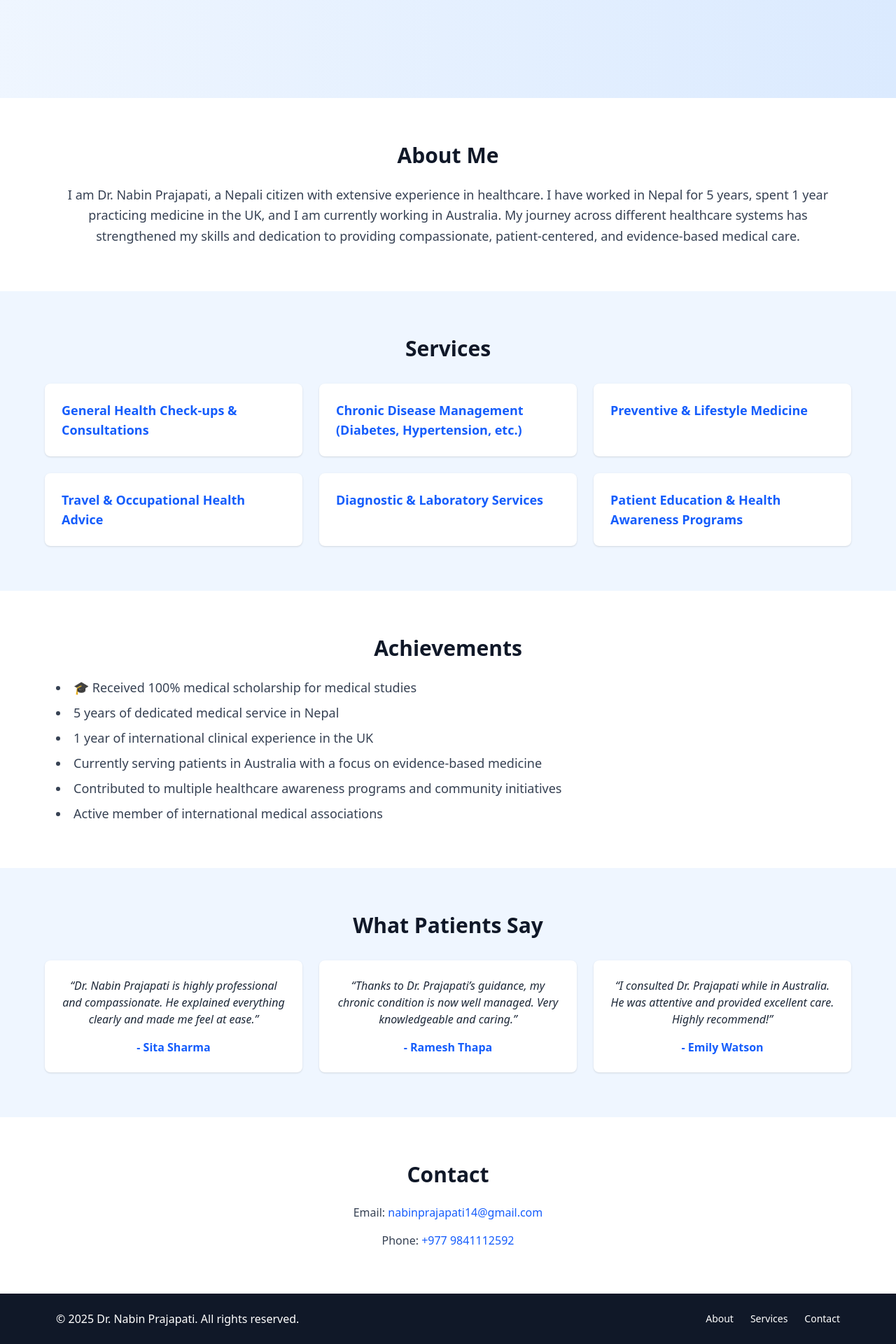
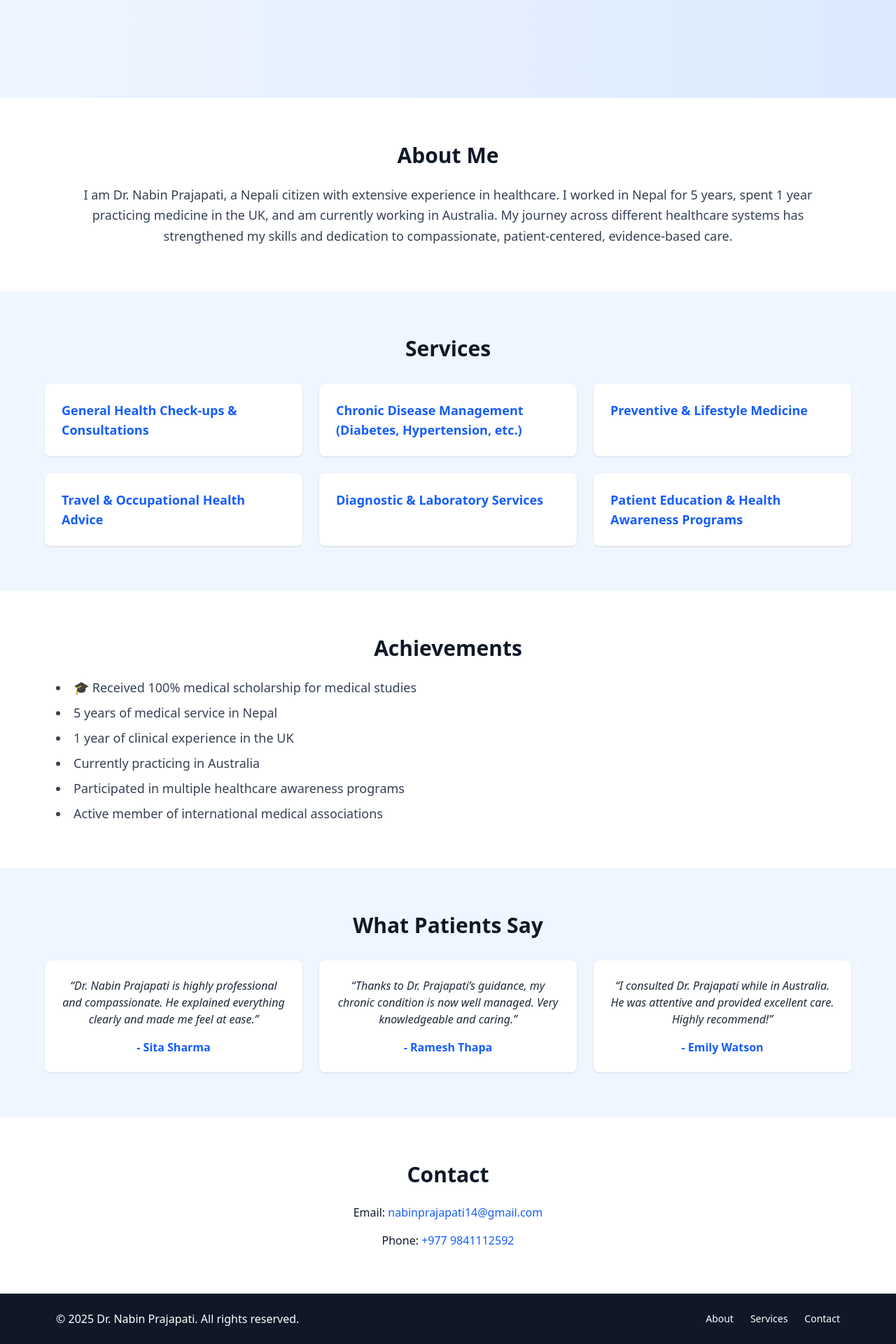
Before and after one commit to sabinpr/Nabin-Portfolio, a React (Vite) app: page / in a window 1280 px wide. Shown: the part 660-2580 px from the top of the page at 70% size. Built offline with nearby package versions, Linux system fonts and the light colour scheme.

Commit message:
Light and dark mode

```diff
--- a/src/components/About.jsx
+++ b/src/components/About.jsx
@@ -1,17 +1,13 @@
 export default function About() {
   return (
-    <section
-      id="about"
-      className="max-w-6xl mx-auto px-4 py-16 transition-colors duration-300"
-    >
+    <section id="about" className="max-w-6xl mx-auto px-4 py-16">
       <h2 className="text-3xl font-bold mb-6 text-center">About Me</h2>
       <p className="text-lg leading-relaxed text-gray-700 dark:text-gray-300 text-center">
         I am Dr. Nabin Prajapati, a Nepali citizen with extensive experience in
-        healthcare. I have worked in Nepal for 5 years, spent 1 year practicing
-        medicine in the UK, and I am currently working in Australia. My journey
+        healthcare. I worked in Nepal for 5 years, spent 1 year practicing
+        medicine in the UK, and am currently working in Australia. My journey
         across different healthcare systems has strengthened my skills and
-        dedication to providing compassionate, patient-centered, and
-        evidence-based medical care.
+        dedication to compassionate, patient-centered, evidence-based care.
       </p>
     </section>
   );
--- a/src/components/Achievements.jsx
+++ b/src/components/Achievements.jsx
@@ -1,22 +1,13 @@
 export default function Achievements() {
   return (
-    <section
-      id="achievements"
-      className="max-w-6xl mx-auto px-4 py-16 transition-colors duration-300"
-    >
+    <section id="achievements" className="max-w-6xl mx-auto px-4 py-16">
       <h2 className="text-3xl font-bold mb-6 text-center">Achievements</h2>
       <ul className="list-disc list-inside text-lg text-gray-700 dark:text-gray-300 space-y-2">
         <li>🎓 Received 100% medical scholarship for medical studies</li>
-        <li>5 years of dedicated medical service in Nepal</li>
-        <li>1 year of international clinical experience in the UK</li>
-        <li>
-          Currently serving patients in Australia with a focus on evidence-based
-          medicine
-        </li>
-        <li>
-          Contributed to multiple healthcare awareness programs and community
-          initiatives
-        </li>
+        <li>5 years of medical service in Nepal</li>
+        <li>1 year of clinical experience in the UK</li>
+        <li>Currently practicing in Australia</li>
+        <li>Participated in multiple healthcare awareness programs</li>
         <li>Active member of international medical associations</li>
       </ul>
     </section>
--- a/src/components/Contact.jsx
+++ b/src/components/Contact.jsx
@@ -1,13 +1,8 @@
 export default function Contact() {
   return (
-    <section
-      id="contact"
-      className="max-w-6xl mx-auto px-4 py-16 transition-colors duration-300"
-    >
-      <h2 className="text-3xl font-bold mb-6 text-center text-gray-900 dark:text-gray-100">
-        Contact
-      </h2>
-      <div className="text-center space-y-4 text-gray-700 dark:text-gray-300">
+    <section id="contact" className="max-w-6xl mx-auto px-4 py-16">
+      <h2 className="text-3xl font-bold mb-6 text-center">Contact</h2>
+      <div className="text-center space-y-4">
         <p>
           Email:{" "}
           <a
--- a/src/components/Footer.jsx
+++ b/src/components/Footer.jsx
@@ -2,12 +2,9 @@ export default function Footer() {
   return (
     <footer className="bg-gray-900 dark:bg-gray-800 text-white dark:text-gray-100 py-6 transition-colors duration-300">
       <div className="max-w-6xl mx-auto flex flex-col md:flex-row justify-between items-center px-4">
-        {/* Copyright */}
         <p className="mb-4 md:mb-0">
           © {new Date().getFullYear()} Dr. Nabin Prajapati. All rights reserved.
         </p>
-
-        {/* Quick Links */}
         <div className="flex space-x-6 text-sm">
           <a
             href="#about"
--- a/src/components/Hero.jsx
+++ b/src/components/Hero.jsx
@@ -1,17 +1,17 @@
 export default function Hero() {
   return (
     <section className="h-screen flex flex-col justify-center items-center bg-gradient-to-r from-blue-50 to-blue-100 dark:from-gray-800 dark:to-gray-900 text-center px-4 transition-colors duration-300">
-      <h2 className="text-4xl md:text-5xl font-bold mb-4 text-gray-900 dark:text-gray-100">
+      <h2 className="text-4xl md:text-5xl font-bold mb-4">
         Dr. Nabin Prajapati
       </h2>
-      <p className="text-lg md:text-xl mb-6 max-w-2xl text-gray-700 dark:text-gray-300">
+      <p className="text-lg md:text-xl mb-6 max-w-2xl">
         Internal Medicine Specialist with experience in Nepal, the UK, and
         currently practicing in Australia. Dedicated to providing compassionate,
         patient-centered, and evidence-based healthcare.
       </p>
       <a
         href="#contact"
-        className="px-6 py-3 bg-blue-600 dark:bg-blue-500 text-white rounded-lg shadow hover:bg-blue-700 dark:hover:bg-blue-600 transition-colors duration-300"
+        className="px-6 py-3 bg-blue-600 text-white rounded-lg shadow hover:bg-blue-700 transition"
       >
         Book Appointment
       </a>
--- a/src/components/Navbar.jsx
+++ b/src/components/Navbar.jsx
@@ -4,52 +4,38 @@ export default function Navbar({ dark, setDark }) {
   return (
     <nav className="fixed top-0 w-full bg-white dark:bg-gray-800 shadow-md z-50 transition-colors duration-300">
       <div className="max-w-6xl mx-auto px-4 py-3 flex justify-between items-center">
-        {/* Name / Logo */}
-        <h1 className="text-xl md:text-2xl font-bold text-blue-600 dark:text-blue-400 transition-colors duration-300">
+        <h1 className="text-xl md:text-2xl font-bold text-blue-600 dark:text-blue-400">
           Dr. Nabin Prajapati
         </h1>
-
-        {/* Nav Links + Theme Toggle */}
         <div className="flex items-center space-x-6">
           <ul className="flex space-x-6 text-sm md:text-base font-medium">
             <li>
-              <a
-                href="#about"
-                className="text-gray-900 dark:text-gray-100 hover:text-blue-500 dark:hover:text-blue-300 transition-colors duration-300"
-              >
+              <a href="#about" className="hover:text-blue-500 transition">
                 About
               </a>
             </li>
             <li>
-              <a
-                href="#services"
-                className="text-gray-900 dark:text-gray-100 hover:text-blue-500 dark:hover:text-blue-300 transition-colors duration-300"
-              >
+              <a href="#services" className="hover:text-blue-500 transition">
                 Services
               </a>
             </li>
             <li>
               <a
                 href="#achievements"
-                className="text-gray-900 dark:text-gray-100 hover:text-blue-500 dark:hover:text-blue-300 transition-colors duration-300"
+                className="hover:text-blue-500 transition"
               >
                 Achievements
               </a>
             </li>
             <li>
-              <a
-                href="#contact"
-                className="text-gray-900 dark:text-gray-100 hover:text-blue-500 dark:hover:text-blue-300 transition-colors duration-300"
-              >
+              <a href="#contact" className="hover:text-blue-500 transition">
                 Contact
               </a>
             </li>
           </ul>
-
-          {/* Theme Toggle */}
           <button
             onClick={() => setDark(!dark)}
-            className="p-2 rounded-full bg-gray-200 dark:bg-gray-700 text-gray-800 dark:text-gray-200 hover:bg-gray-300 dark:hover:bg-gray-600 transition-colors duration-300"
+            className="p-2 rounded-full bg-gray-200 dark:bg-gray-700 text-gray-800 dark:text-gray-200 hover:bg-gray-300 dark:hover:bg-gray-600 transition"
           >
             {dark ? <FiSun size={20} /> : <FiMoon size={20} />}
           </button>
--- a/src/components/Services.jsx
+++ b/src/components/Services.jsx
@@ -14,16 +14,14 @@ export default function Services() {
       className="bg-blue-50 dark:bg-gray-800 py-16 px-4 transition-colors duration-300"
     >
       <div className="max-w-6xl mx-auto">
-        <h2 className="text-3xl font-bold mb-8 text-center text-gray-900 dark:text-gray-100 transition-colors duration-300">
-          Services
-        </h2>
+        <h2 className="text-3xl font-bold mb-8 text-center">Services</h2>
         <div className="grid md:grid-cols-2 lg:grid-cols-3 gap-6">
           {services.map((service, idx) => (
             <div
               key={idx}
-              className="p-6 bg-white dark:bg-gray-700 rounded-lg shadow hover:shadow-lg transition-colors duration-300"
+              className="p-6 bg-white dark:bg-gray-700 rounded-lg shadow hover:shadow-lg transition"
             >
-              <h3 className="text-lg font-semibold text-blue-600 dark:text-blue-300 transition-colors duration-300">
+              <h3 className="text-lg font-semibold text-blue-600 dark:text-blue-300">
                 {service}
               </h3>
             </div>
--- a/src/components/Testimonials.jsx
+++ b/src/components/Testimonials.jsx
@@ -23,19 +23,17 @@ export default function Testimonials() {
       className="bg-blue-50 dark:bg-gray-800 py-16 px-4 transition-colors duration-300"
     >
       <div className="max-w-6xl mx-auto text-center">
-        <h2 className="text-3xl font-bold mb-8 text-gray-900 dark:text-gray-100 transition-colors duration-300">
-          What Patients Say
-        </h2>
+        <h2 className="text-3xl font-bold mb-8">What Patients Say</h2>
         <div className="grid md:grid-cols-2 lg:grid-cols-3 gap-6">
           {testimonials.map((t, idx) => (
             <div
               key={idx}
-              className="p-6 bg-white dark:bg-gray-700 rounded-lg shadow hover:shadow-lg transition-colors duration-300"
+              className="p-6 bg-white dark:bg-gray-700 rounded-lg shadow hover:shadow-lg transition"
             >
-              <p className="italic text-gray-800 dark:text-gray-200 transition-colors duration-300">
+              <p className="italic text-gray-800 dark:text-gray-200">
                 “{t.feedback}”
               </p>
-              <h4 className="mt-4 font-semibold text-blue-600 dark:text-blue-300 transition-colors duration-300">
+              <h4 className="mt-4 font-semibold text-blue-600 dark:text-blue-300">
                 - {t.name}
               </h4>
             </div>
--- a/tailwind.config.js
+++ b/tailwind.config.js
@@ -1,7 +1,7 @@
 /** @type {import('tailwindcss').Config} */
 export default {
   content: ["./index.html", "./src/**/*.{js,ts,jsx,tsx}"],
-  darkMode: "class", // enables manual dark/light toggle
+  darkMode: "class", // manual dark/light toggle
   theme: {
     extend: {},
   },
```
Also changed, not shown: src/index.css (+3 -5 lines).
